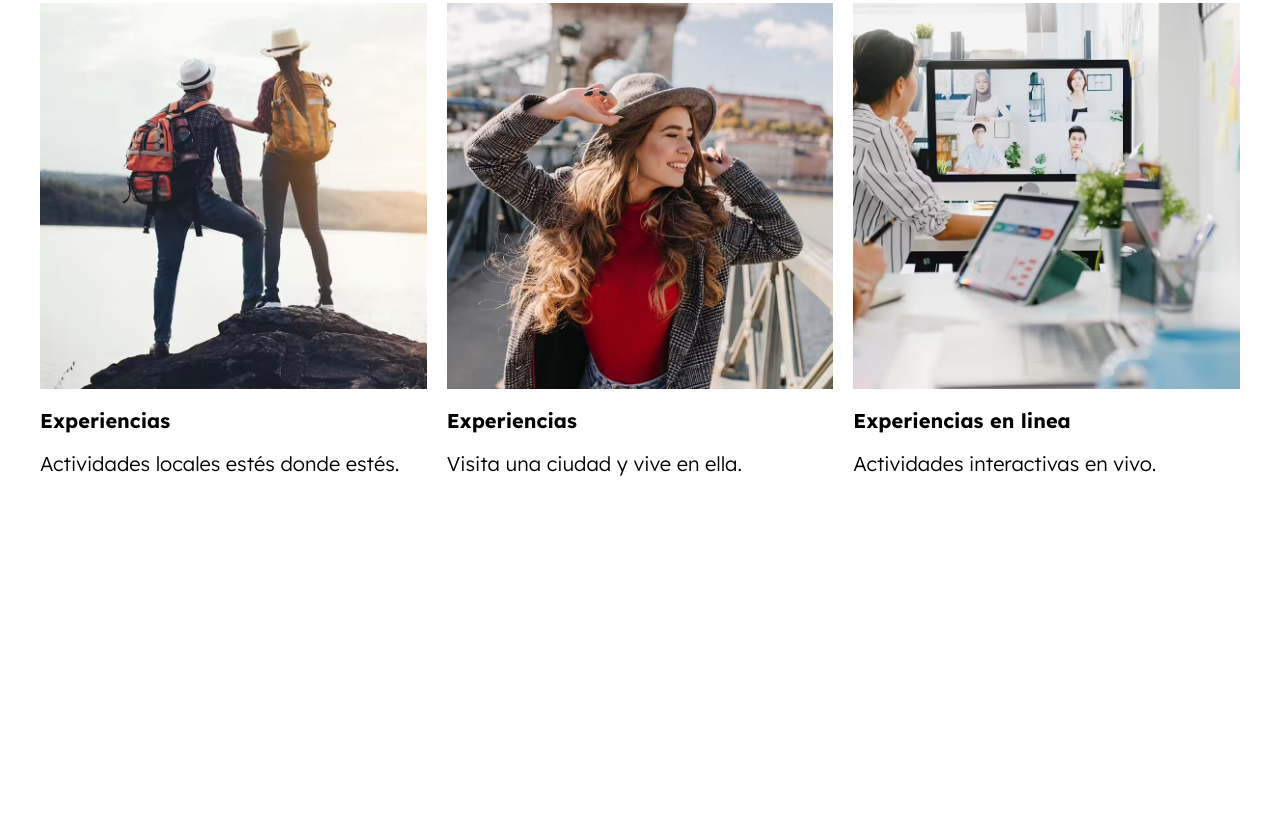
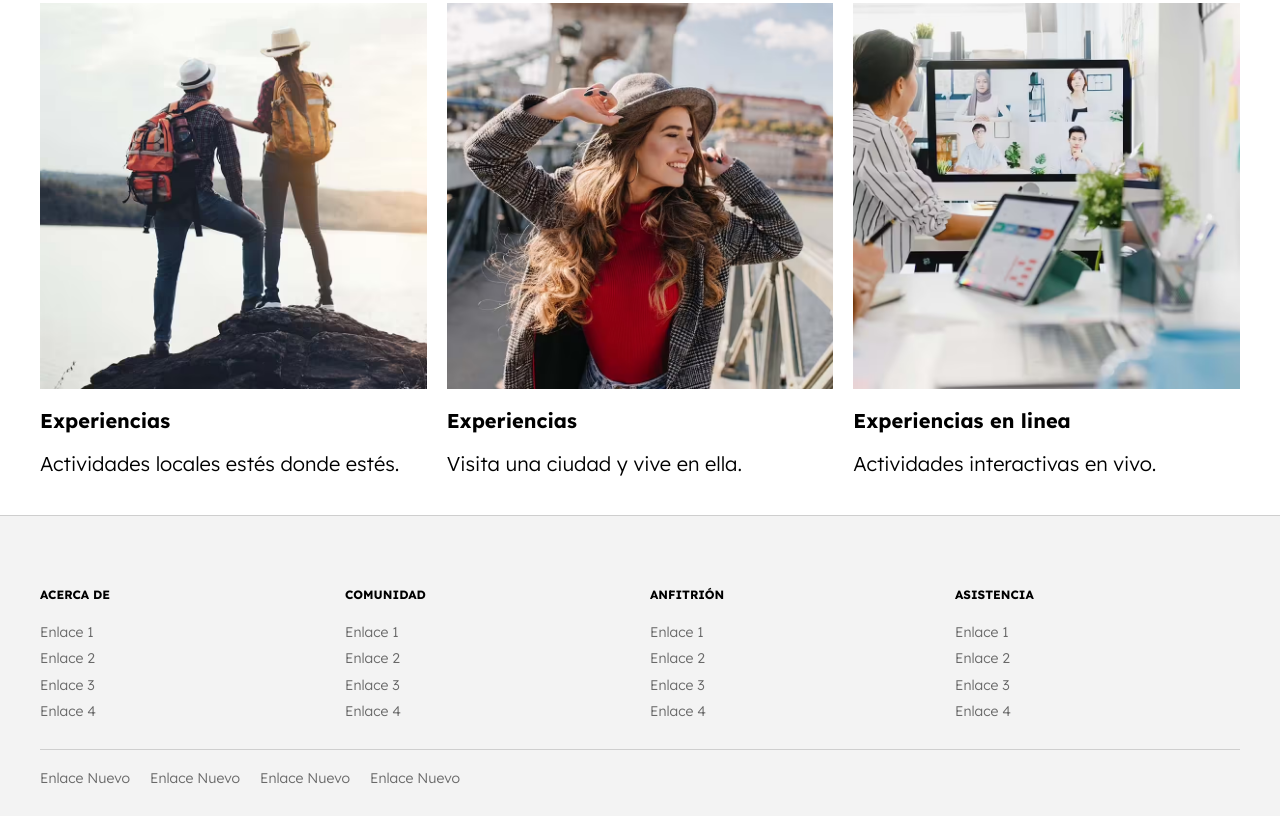
Before and after one commit to ManuelSA97/bnbcopy, a website: page index.html in a window 1280 px wide. Shown: the part 2332-3148 px from the top of the page. Before the commit the page ends 2847 px from the top, so only its background shows below. Drawn offline with Linux system fonts and the light colour scheme.

Commit message:
Finalizacion de la seccion Footer

```diff
--- a/index.html
+++ b/index.html
@@ -177,7 +177,7 @@
         </div>
     </section>
 
-    <section class="seccion contenedor experiencias">
+    <main class="seccion contenedor experiencias">
         <h2 class="esperiencias__heading">Descubre Experiencias</h2>
         <p class="experiencias__texto">Actividades únicas con expertos locales, en persona o en linea.</p>
         <div class="experiencias__grid">
@@ -199,7 +199,59 @@
                 <p class="experiencia__texto">Actividades interactivas en vivo.</p>
             </div> <!--Fin experiencia-->
         </div>
+    </main>
 
-    </section>
+    <footer class="footer">
+        <div class="footer__grid contenedor">
+            <div class="footer_widget">
+                <h3 class="footer__heading">Acerca de</h3>
+                <nav class="footer__menu">
+                    <a href="#" class="footer__link">Enlace 1</a>
+                    <a href="#" class="footer__link">Enlace 2</a>
+                    <a href="#" class="footer__link">Enlace 3</a>
+                    <a href="#" class="footer__link">Enlace 4</a>
+                </nav>
+            </div> <!--Final widget-->
+
+            <div class="footer_widget">
+                <h3 class="footer__heading">Comunidad</h3>
+                <nav class="footer__menu">
+                    <a href="#" class="footer__link">Enlace 1</a>
+                    <a href="#" class="footer__link">Enlace 2</a>
+                    <a href="#" class="footer__link">Enlace 3</a>
+                    <a href="#" class="footer__link">Enlace 4</a>
+                </nav>
+            </div> <!--Final widget-->
+
+            <div class="footer_widget">
+                <h3 class="footer__heading">Anfitrión</h3>
+                <nav class="footer__menu">
+                    <a href="#" class="footer__link">Enlace 1</a>
+                    <a href="#" class="footer__link">Enlace 2</a>
+                    <a href="#" class="footer__link">Enlace 3</a>
+                    <a href="#" class="footer__link">Enlace 4</a>
+                </nav>
+            </div> <!--Final widget-->
+
+            <div class="footer_widget">
+                <h3 class="footer__heading">Asistencia</h3>
+                <nav class="footer__menu">
+                    <a href="#" class="footer__link">Enlace 1</a>
+                    <a href="#" class="footer__link">Enlace 2</a>
+                    <a href="#" class="footer__link">Enlace 3</a>
+                    <a href="#" class="footer__link">Enlace 4</a>
+                </nav>
+            </div> <!--Final widget-->
+        </div>
+
+        <div class="footer__barra contenedor">
+            <nav class="footer__barranav">
+                <a href="#" class="footer__link footer__link--barra">Enlace Nuevo</a>
+                <a href="#" class="footer__link footer__link--barra">Enlace Nuevo</a>
+                <a href="#" class="footer__link footer__link--barra">Enlace Nuevo</a>
+                <a href="#" class="footer__link footer__link--barra">Enlace Nuevo</a>
+            </nav>
+        </div>
+    </footer>
 </body>
 </html>
--- /dev/null
+++ b/src/scss/UI/footer/_footer.scss
@@ -0,0 +1,44 @@
+@use 'base/mixins' as m;
+@use 'base/variables' as v;
+
+.footer{
+    background-color: lighten(v.$grisClaro, 7%);
+    border-top: 1px solid lighten(v.$gris, 40%);
+    padding-top: 5rem;
+    &__grid{
+        @include m.tablet {
+            @include m.grid(2,2rem);
+        }
+        @include m.desktop {
+            @include m.grid(4,2rem);
+
+        }
+    }
+
+    &__heading{
+        text-transform: uppercase;
+        font-size: 1.2rem;
+    }
+
+    &__link{
+        display: block;
+        color: v.$gris;
+        font-size: 1.4rem;
+        margin-bottom: 1rem;
+    }
+
+    &__barra{
+        border-top: 1px solid lighten(v.$gris, 40%);
+        margin-top: 2rem;
+        padding: 2rem 0;
+    }
+
+    &__barranav{
+        display: flex;
+        flex-direction: column;
+        @include m.tablet {
+            flex-direction: row;
+            gap: 2rem;
+        }
+    }
+}
--- /dev/null
+++ b/src/scss/UI/footer/_index.scss
@@ -0,0 +1 @@
+@forward 'footer';
--- a/src/scss/app.scss
+++ b/src/scss/app.scss
@@ -1,3 +1,4 @@
 @use 'base';
 @use 'UI/header';
 @use 'UI/contenido';
+@use 'UI/footer';
```
Also changed, not shown: build/css/app.css, 1 other file.
